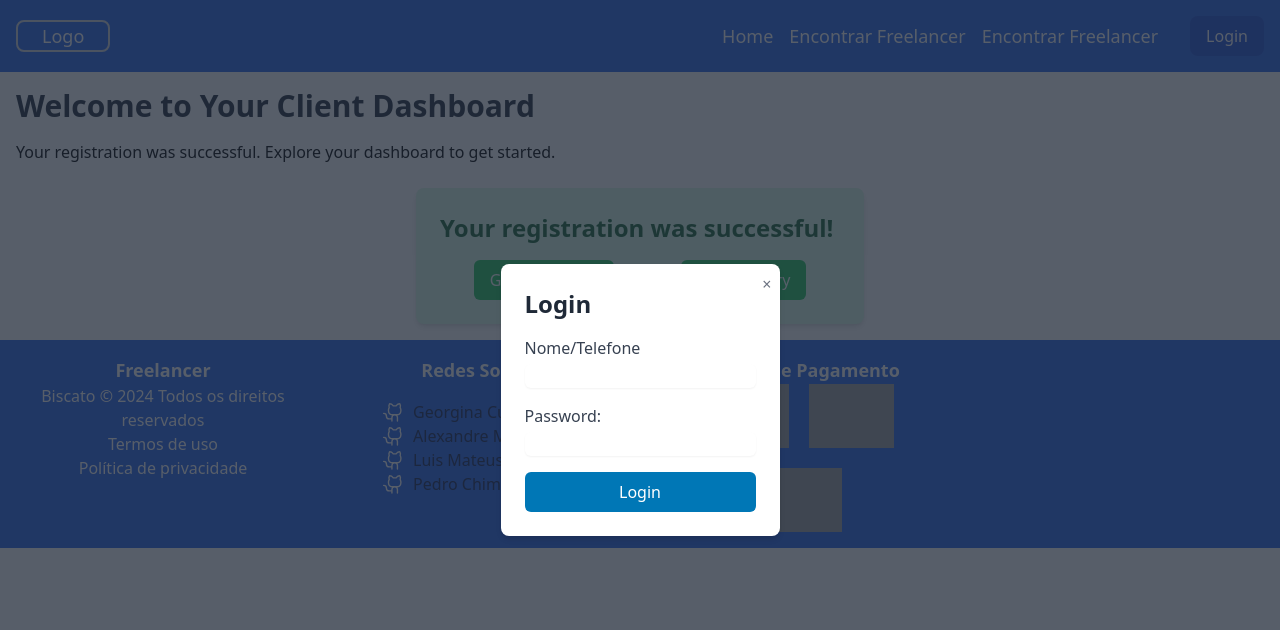
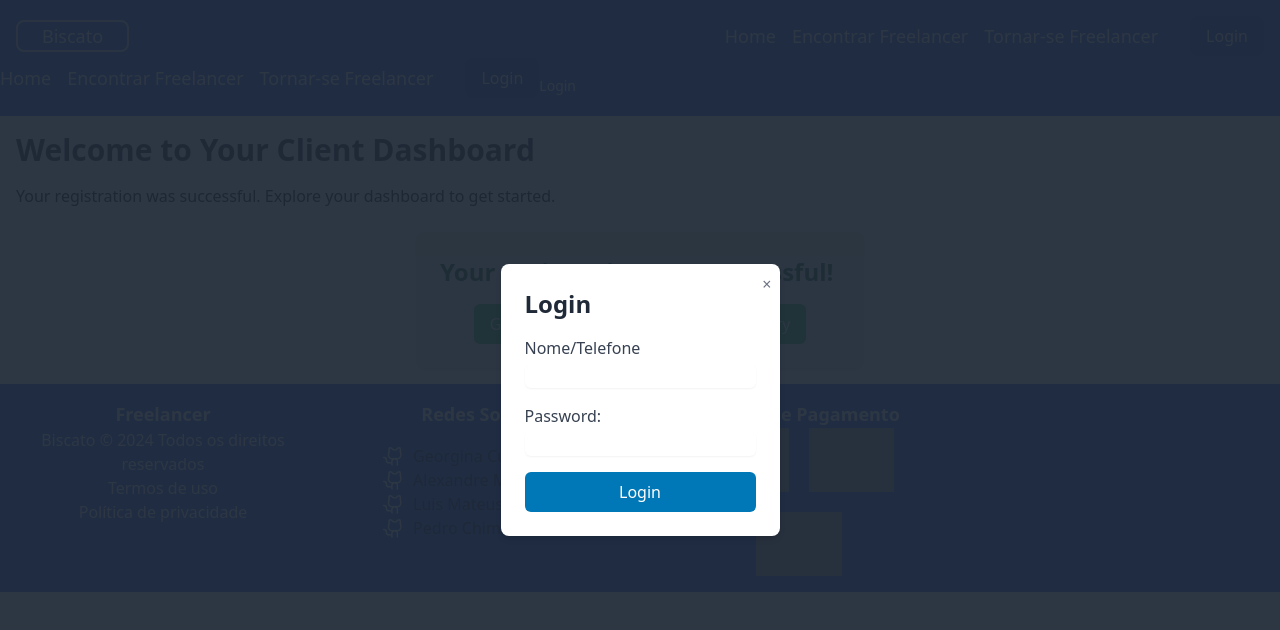
Before and after one commit to AlexandreMahumane/biscato_frontend, a React (Vite) app: page /client in a window 1280 px wide. Both pictures are taken after a click on the button "Login". Shown: the top 630 px of the page. Built offline with nearby package versions, Linux system fonts and the light colour scheme; grey boxes are pictures that could not be loaded.

Commit message:
header-index

```diff
--- a/src/components/header/index.jsx
+++ b/src/components/header/index.jsx
@@ -1,11 +1,17 @@
-import { List } from "@phosphor-icons/react";
 import React, { useState } from "react";
-import { Link } from "react-router-dom";
+import Modal from "react-modal";
+import axios from 'axios';
+import { useNavigate } from 'react-router-dom';
+import { Link } from 'react-router-dom';
 
-export const Header = () => {
+Modal.setAppElement('#root');
+
+const Header = () => {
   const [isMenuOpen, setIsMenuOpen] = useState(false);
   const [showLogin, setShowLogin] = useState(false);
-  const [showSignup, setShowSignup] = useState(false);
+  const [identifier, setIdentifier] = useState('');
+  const [password, setPassword] = useState('');
+  const navigate = useNavigate();
 
   const toggleMenu = () => {
     setIsMenuOpen(!isMenuOpen);
@@ -13,47 +19,38 @@ export const Header = () => {
 
   const handleLoginClick = () => {
     setShowLogin(true);
-    setShowSignup(false);
     toggleMenu();
   };
 
   const handleSubmit = async (e) => {
     e.preventDefault();
     try {
-      const response = await axios.post('/auth', {
-        identifier,
-        password
-      });
-      setSuccessMessage('Login successfully.');
-      console.log(response.data);
+      // Simula uma chamada de autenticação (substitua com sua lógica real)
+      // const response = await axios.post('/auth', {
+      //   identifier,
+      //   password
+      // });
 
-      // Set a timeout to show options after a few seconds
-      setTimeout(() => {
-        setShowOptions(true);
-      }, 3000);
-      navigate('/client')
+      // console.log('Login successful:', response.data);
+
+      navigate("/client");
     } catch (error) {
-      console.error('Error Login user', error);
+      console.error('Error logging in:', error);
     }
-  };
-  const handleSignupClick = () => {
-    setShowSignup(true);
-    setShowLogin(false);
-    toggleMenu();
   };
 
   const handleCloseForms = () => {
     setShowLogin(false);
-    setShowSignup(false);
   };
 
   return (
     <nav className="bg-blue-600 text-white py-4">
       <div className="container mx-auto flex justify-between items-center px-4">
         <div className="border-2 border-gray-300 rounded-lg px-2 flex items-center">
-          <p className="text-lg px-4 hover:text-blue-950 cursor-pointer">Logo</p>
+          <p className="text-lg px-4 hover:text-blue-950 cursor-pointer">Biscato</p>
         </div>
 
+        {/* Links para telas maiores */}
         <div className="hidden md:flex items-center">
           <Link to="/" className="mr-4 text-lg hover:text-blue-950">
             Home
@@ -62,7 +59,7 @@ export const Header = () => {
             Encontrar Freelancer
           </Link>
           <Link to="/signup/freelancer" className="mr-4 text-lg hover:text-blue-950">
-            Encontrar Freelancer
+            Tornar-se Freelancer
           </Link>
 
           <div className="ml-4">
@@ -72,42 +69,43 @@ export const Header = () => {
             >
               Login
             </button>
-            {/* <button
-              onClick={handleSignupClick}
-              className="bg-blue-700 hover:bg-blue-800 text-white px-4 py-2 rounded-lg ml-2"
-            >
-              Signup
-            </button> */}
           </div>
         </div>
 
+        {/* Botão de menu para telas menores */}
         <div className="md:hidden flex items-center">
           <button
             className="text-white focus:outline-none hover:text-blue-950"
             onClick={toggleMenu}
           >
-            <List size={32} />
+            Menu
           </button>
         </div>
       </div>
 
+      {/* Menu móvel */}
       {isMenuOpen && (
-        <div className="md:hidden bg-blue-600 text-white py-2 px-4">
-          <div className="flex flex-col gap-2">
-            <Link to="/" className="text-sm block py-1 hover:text-blue-600" onClick={toggleMenu}>
-              Home
-            </Link>
-            <Link to="/client" className="text-sm block py-1 hover:text-blue-600" onClick={toggleMenu}>
-              Client
-            </Link>
+        <div className="hidden md:flex items-center">
+        <Link to="/" className="mr-4 text-lg hover:text-blue-950">
+          Home
+        </Link>
+        <Link to="/signup/client" className="mr-4 text-lg hover:text-blue-950">
+          Encontrar Freelancer
+        </Link>
+        <Link to="/signup/freelancer" className="mr-4 text-lg hover:text-blue-950">
+          Tornar-se Freelancer
+        </Link>
 
-            <Link to="/freelancerProfile" className="text-sm block py-1 hover:text-blue-600" onClick={toggleMenu}>
-            FreelancerProfile
-            </Link>
-            <Link to="/searchFreelancer" className="text-sm block py-1 hover:text-blue-600" onClick={toggleMenu}>
-            SearchFreelancer
-            </Link>
-          </div>
+        <div className="ml-4">
+          <button
+            onClick={handleLoginClick}
+            className="bg-blue-700 hover:bg-blue-800 text-white px-4 py-2 rounded-lg"
+          >
+            Login
+          </button>
+        </div>
+
+
           <div className="mt-4">
             <button
               onClick={handleLoginClick}
@@ -115,34 +113,31 @@ export const Header = () => {
             >
               Login
             </button>
-            {/* <button
-              onClick={handleSignupClick}
-              className="block py-1 text-sm hover:text-blue-600"
-            >
-              Signup
-            </button> */}
           </div>
         </div>
       )}
 
-      {/* Login Form */}
+      {/* Formulário de Login */}
       {showLogin && (
-        <div className="fixed inset-0 flex items-center justify-center bg-gray-800 bg-opacity-75">
+        <Modal
+          isOpen={showLogin}
+          onRequestClose={handleCloseForms}
+          contentLabel="Login"
+          className="fixed inset-0 flex items-center justify-center bg-gray-800 bg-opacity-75"
+          overlayClassName="fixed inset-0 bg-gray-800 bg-opacity-75"
+        >
           <div className="bg-white p-6 rounded-lg shadow-md max-w-sm mx-auto relative">
-            <button
-              onClick={handleCloseForms}
-              className="absolute top-2 right-2 text-gray-500 hover:text-gray-700"
-            >
+            <button onClick={handleCloseForms} className="absolute top-2 right-2 text-gray-500 hover:text-gray-700">
               &times;
             </button>
             <h2 className="text-2xl font-semibold text-gray-800 mb-4">Login</h2>
-            <form>
+            <form onSubmit={handleSubmit}>
               <label className="block mb-4">
                 <span className="text-gray-700">Nome/Telefone</span>
                 <input
-                  type="email"
+                  type="text"
                   required
-                  className="mt-1 block w-full border-gray-300 rounded-md shadow-sm focus:ring-indigo-500 focus:border-indigo-500 sm:text-sm"
+                  className="mt-1 block w-full text-gray-700 border-gray-300 rounded-md shadow-sm focus:ring-indigo-500 focus:border-indigo-500 sm:text-sm"
                 />
               </label>
               <label className="block mb-4">
@@ -150,67 +145,21 @@ export const Header = () => {
                 <input
                   type="password"
                   required
-                  className="mt-1 block w-full border-gray-300 rounded-md shadow-sm focus:ring-indigo-500 focus:border-indigo-500 sm:text-sm"
+                  className="text-gray-700 mt-1 block w-full border-gray-300 rounded-md shadow-sm focus:ring-indigo-500 focus:border-indigo-500 sm:text-sm"
                 />
               </label>
               <button
                 type="submit"
-                onSubmit={handleSubmit}
                 className="w-full bg-blue-500 text-white py-2 px-4 rounded-md hover:bg-blue-600 focus:outline-none focus:ring-2 focus:ring-blue-500 focus:ring-opacity-50"
               >
                 Login
               </button>
             </form>
           </div>
-        </div>
-      )}
-
-      {/* Signup Form */}
-      {showSignup && (
-        <div className="fixed inset-0 flex items-center justify-center bg-gray-800 bg-opacity-75">
-          <div className="bg-white p-6 rounded-lg shadow-md max-w-sm mx-auto relative">
-            <button
-              onClick={handleCloseForms}
-              className="absolute top-2 right-2 text-gray-500 hover:text-gray-700"
-            >
-              &times;
-            </button>
-            <h2 className="text-2xl font-semibold text-gray-800 mb-4">Signup</h2>
-            <form>
-              <label className="block mb-4">
-                <span className="text-gray-700">Name:</span>
-                <input
-                  type="text"
-                  required
-                  className="mt-1 block w-full border-gray-300 rounded-md shadow-sm focus:ring-indigo-500 focus:border-indigo-500 sm:text-sm"
-                />
-              </label>
-              <label className="block mb-4">
-                <span className="text-gray-700">Email:</span>
-                <input
-                  type="email"
-                  required
-                  className="mt-1 block w-full border-gray-300 rounded-md shadow-sm focus:ring-indigo-500 focus:border-indigo-500 sm:text-sm"
-                />
-              </label>
-              <label className="block mb-4">
-                <span className="text-gray-700">Password:</span>
-                <input
-                  type="password"
-                  required
-                  className="mt-1 block w-full border-gray-300 rounded-md shadow-sm focus:ring-indigo-500 focus:border-indigo-500 sm:text-sm"
-                />
-              </label>
-              <button
-                type="submit"
-                className="w-full bg-blue-500 text-white py-2 px-4 rounded-md hover:bg-blue-600 focus:outline-none focus:ring-2 focus:ring-blue-500 focus:ring-opacity-50"
-              >
-                Signup
-              </button>
-            </form>
-          </div>
-        </div>
+        </Modal>
       )}
     </nav>
   );
 };
+
+export { Header };
```
